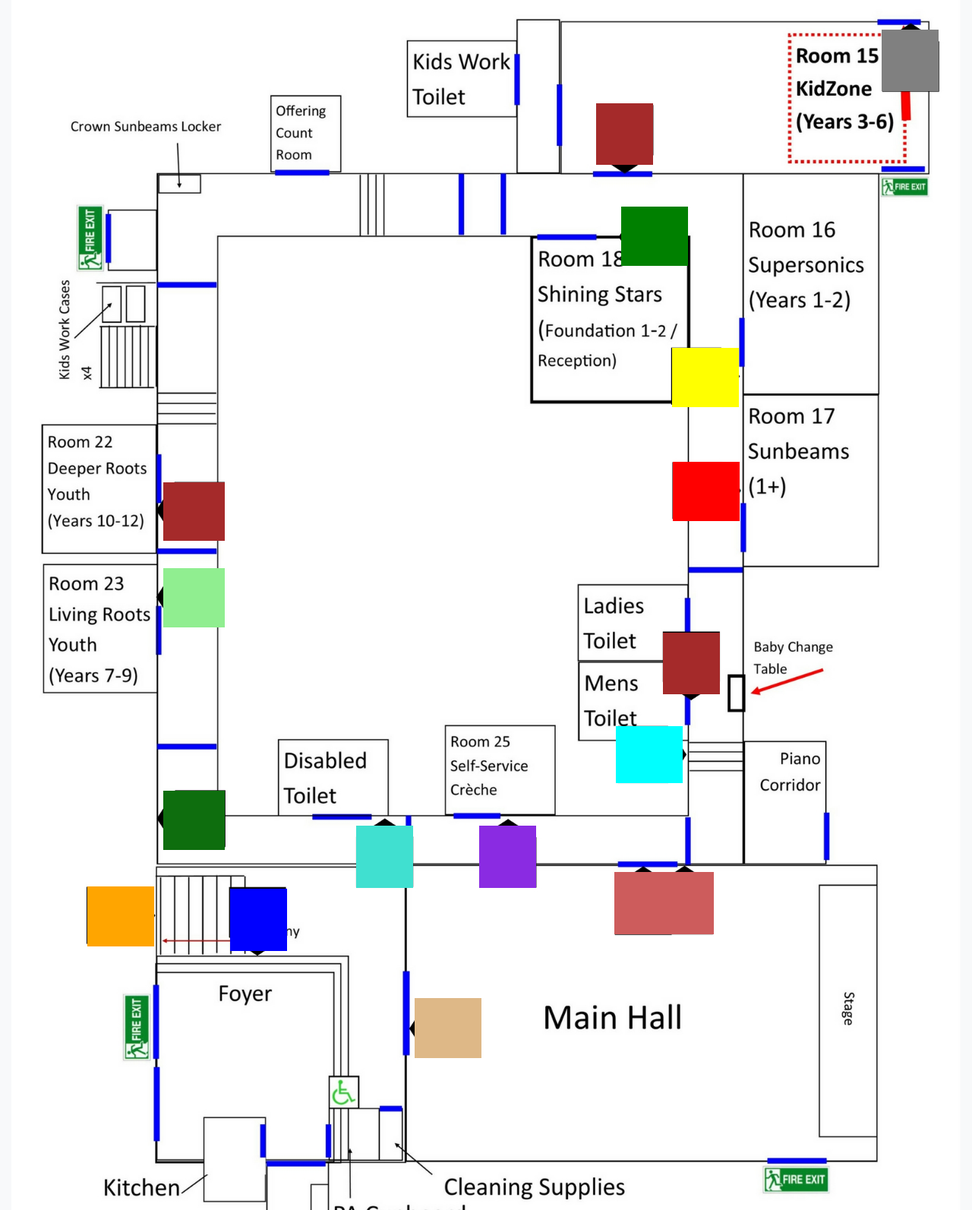
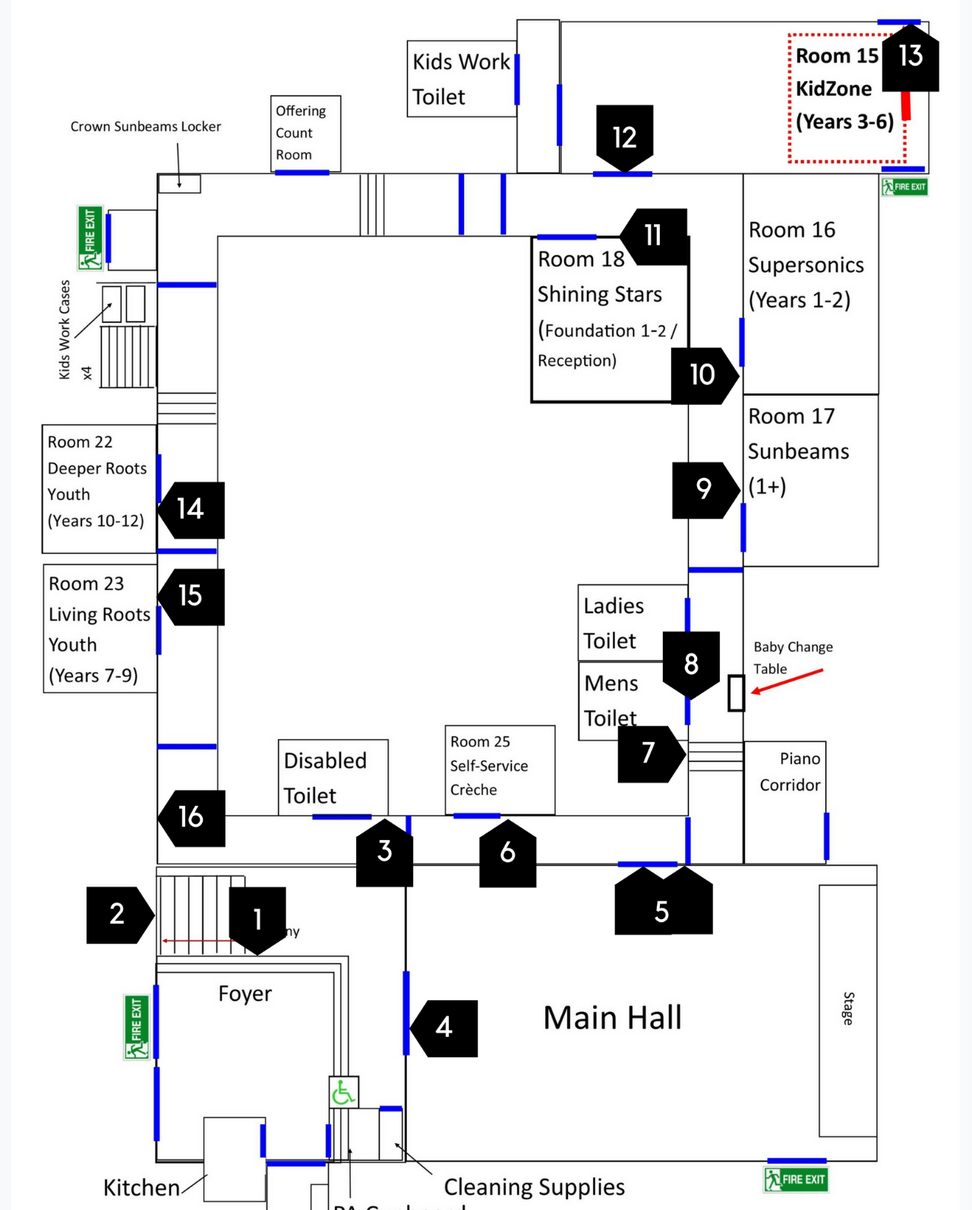
Before and after one commit to samMw/opsTeam, a plain HTML site: page opsTeam/index.html in a window 1280 px wide. Shown: the part 340-1933 px from the top of the page at 76% size. Drawn offline with nearby package versions, Linux system fonts and the light colour scheme.

Commit message:
Update style.css

```diff
--- a/opsTeam/style.css
+++ b/opsTeam/style.css
@@ -14,7 +14,7 @@ a{
     height:4.6%;
     bottom:26.5%;
     left:23%;
-    background-color: blue;
+    /*background-color: blue;*/
 }
 #pos2{
     position:absolute;
@@ -22,7 +22,7 @@ a{
     height:4.5%;
     bottom:26.8%;
     left:8%;
-    background-color: orange;
+    /* background-color: orange; */
 }
 #pos3{
     position:absolute;
@@ -30,7 +30,7 @@ a{
     height:4.6%;
     bottom:31.2%;
     left:36.35%;
-    background-color: turquoise;
+    /* background-color: turquoise; */
 }
 #pos4{
     position:absolute;
@@ -38,7 +38,7 @@ a{
     height:4.5%;
     bottom:18.5%;
     left:42.5%;
-    background-color: burlywood;
+    /* background-color: burlywood; */
 }
 #pos5{
     position:absolute;
@@ -46,7 +46,7 @@ a{
     height:4.6%;
     bottom:27.75%;
     left:63.5%;
-    background-color: indianred;
+    /* background-color: indianred; */
 }
 #pos6{
     position:absolute;
@@ -54,7 +54,7 @@ a{
     height:4.6%;
     bottom:31.2%;
     left:49.3%;
-    background-color: blueviolet;
+    /* background-color: blueviolet; */
 }
 #pos7{
     position:absolute;
@@ -62,7 +62,7 @@ a{
     height:4.2%;
     bottom:39%;
     left:63.7%;
-    background-color: cyan;
+    /* background-color: cyan; */
 }
 #pos8{
     position:absolute;
@@ -70,7 +70,7 @@ a{
     height:4.6%;
     bottom:45.6%;
     left:68.6%;
-    background-color: brown;
+    /* background-color: brown; */
 }
 #pos9{
     position:absolute;
@@ -78,7 +78,7 @@ a{
     height:4.4%;
     bottom:58.5%;
     left:69.7%;
-    background-color: red;
+    /* background-color: red; */
 }
 #pos10{
     position:absolute;
@@ -86,7 +86,7 @@ a{
     height:4.4%;
     bottom:67%;
     left:69.6%;
-    background-color: yellow;
+    /* background-color: yellow; */
 }
 #pos11{
     position:absolute;
@@ -94,7 +94,7 @@ a{
     height:4.4%;
     bottom:77.5%;
     left:64.25%;
-    background-color: green;
+    /* background-color: green; */
 }
 #pos12{
     position:absolute;
@@ -102,7 +102,7 @@ a{
     height:4.6%;
     bottom:85%;
     left:61.6%;
-    background-color: brown;
+    /* background-color: brown; */
 }
 #pos13{
     position:absolute;
@@ -110,7 +110,7 @@ a{
     height:4.6%;
     bottom:90.5%;
     left:91.7%;
-    background-color: grey;
+    /* background-color: grey; */
 }
 #pos14{
     position:absolute;
@@ -118,7 +118,7 @@ a{
     height:4.4%;
     bottom:57%;
     left:16%;
-    background-color: brown;
+    /* background-color: brown; */
 }
 #pos15{
     position:absolute;
@@ -126,7 +126,7 @@ a{
     height:4.4%;
     bottom:50.6%;
     left:16%;
-    background-color: lightgreen;
+    /* background-color: lightgreen; */
 }
 #pos16{
     position:absolute;
@@ -134,7 +134,7 @@ a{
     height:4.4%;
     bottom:34%;
     left:16%;
-    background-color: rgb(14, 110, 14);
+    /* background-color: rgb(14, 110, 14); */
 }
 #pos1:hover, #pos2:hover, #pos3:hover, #pos4:hover, #pos5:hover, #pos6:hover, #pos7:hover, #pos8:hover, #pos9:hover, #pos10:hover, #pos11:hover, #pos10:hover, #pos12:hover, #pos13:hover, #pos14:hover, #pos15:hover, #pos16:hover{
     border:1px solid red;
```
